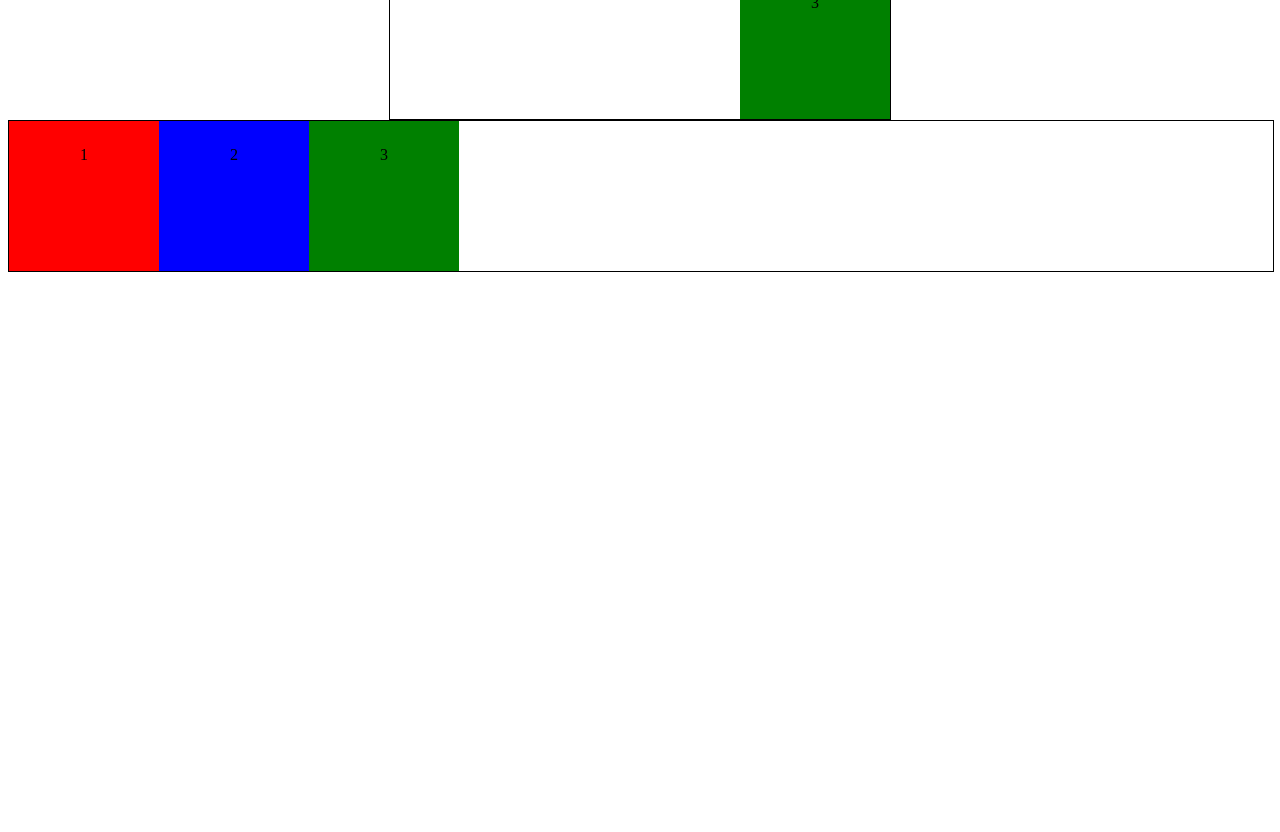
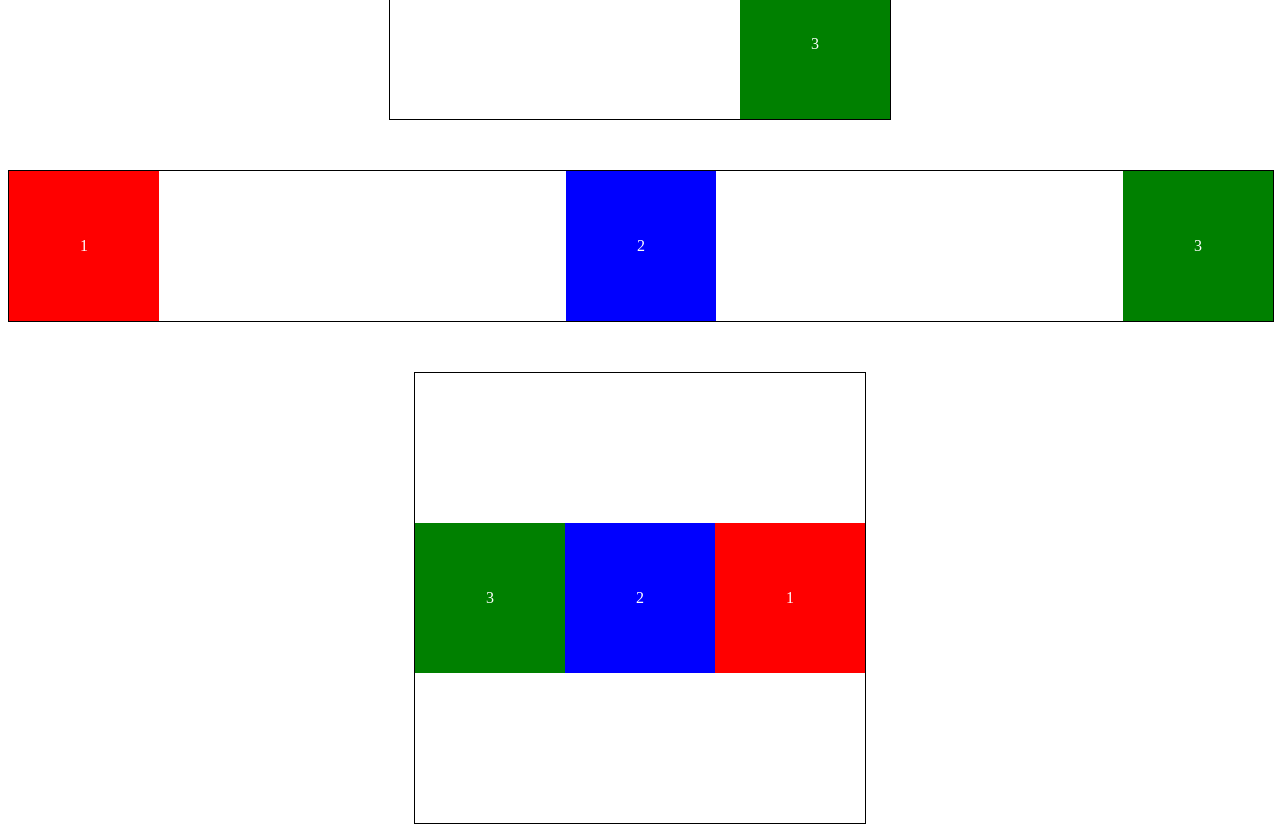
Before and after one commit to FrancoGorena/figuras, a plain HTML site: page index.html in a window 1280 px wide. Shown: the part 340-1172 px from the top of the page. Before the commit the page ends 800 px from the top, so only its background shows below. Drawn offline with Linux system fonts and the light colour scheme.

Commit message:
¨final¨

```diff
--- a/index.html
+++ b/index.html
@@ -8,16 +8,22 @@
 </head>
 <body>
 <div class="contenedor">
-<div class="rojo">1</div>
-<div class="azul">2</div>
-<div class="verde">3</div>
+<div class="rojo centrar-contenido">1</div>
+<div class="azul centrar-contenido">2</div>
+<div class="verde centrar-contenido">3</div>
 
 </div>
 
 <div class="contenedor2">
-<div class="rojo">1</div>
-<div class="azul">2</div>
-<div class="verde">3</div>
+<div class="rojo centrar-contenido">1</div>
+<div class="azul centrar-contenido">2</div>
+<div class="verde centrar-contenido">3</div>
+
+</div>
+<div class="contenedor3">
+<div class="verde centrar-contenido">3</div>
+<div class="azul centrar-contenido">2</div>
+<div class="rojo centrar-contenido">1</div>
 
 </div>
 
--- a/styles.css
+++ b/styles.css
@@ -1,7 +1,15 @@
 .contenedor,.contenedor2,.contenedor3 {
 	display: flex;
 	border: 1px solid #000;
-
+	color: #fff;
+	margin-top: 50px;
+	margin-bottom: 50px;
+}
+.centrar-contenido {
+	display: flex;
+	align-items: center;
+	justify-content: center;
+	text-align: center;
 }
 .contenedor {
 	width: 500px;
@@ -13,15 +21,23 @@
 	width: 100%;
 	flex-direction: row;
 	align-items: center;
+	justify-content: space-between;
 }
-
+.contenedor3 {
+	width: 450px;
+	height: 450px;
+	margin: auto;
+	flex-direction: row;
+	align-items: center;
+	justify-content: center;
+}
 
 .verde {
 	background-color: #008000;
 	padding: 25px;
 	height: 100px;
 	width: 100px;
-	text-align: center;
+
 
 }
 
@@ -30,8 +46,6 @@
 	padding: 25px;
 	height: 100px;
 	width: 100px;
-	text-align: center;
-
 }
 
 .rojo {
@@ -39,6 +53,5 @@
 	padding: 25px;
 	height: 100px;
 	width: 100px;
-	text-align: center;
 
 }
```
